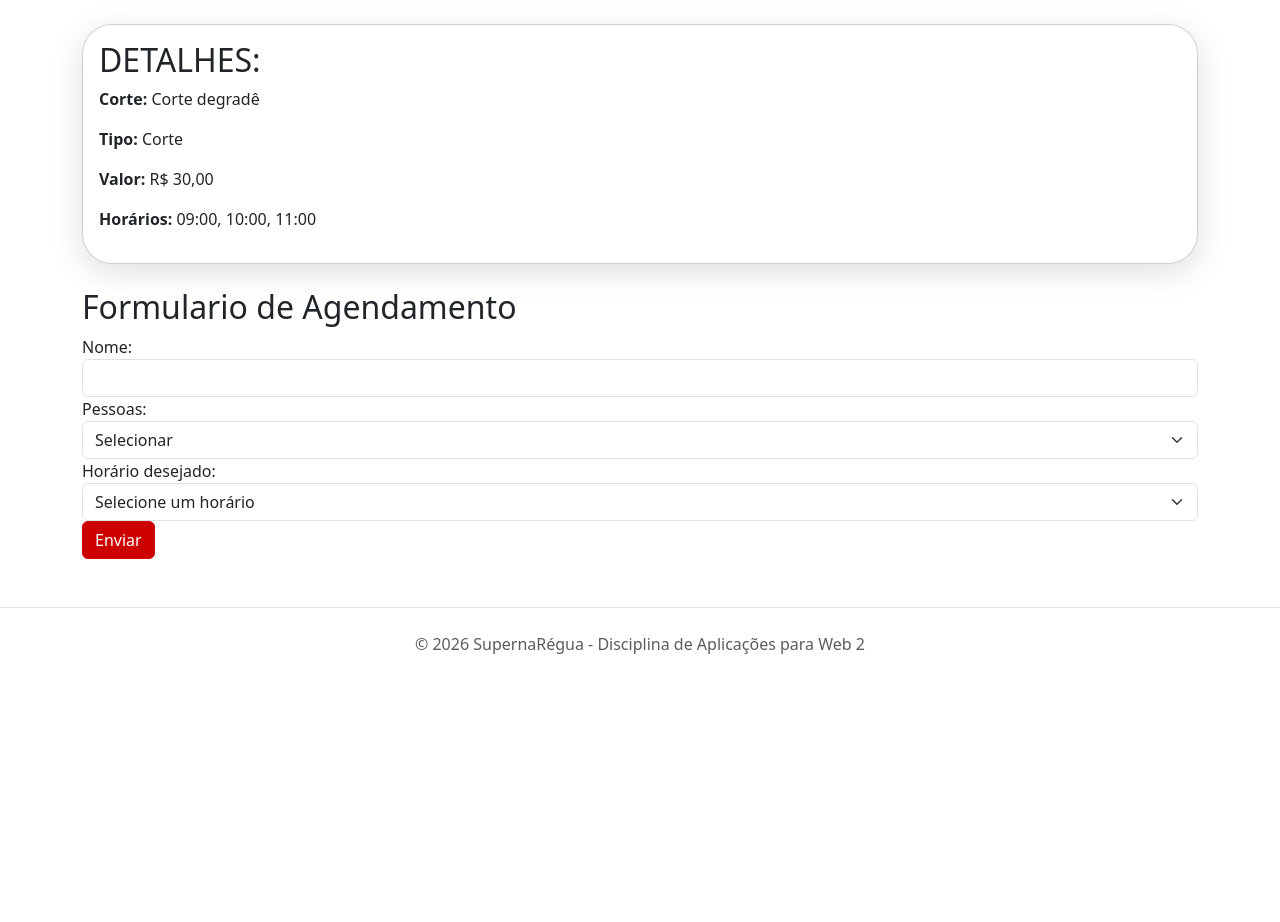
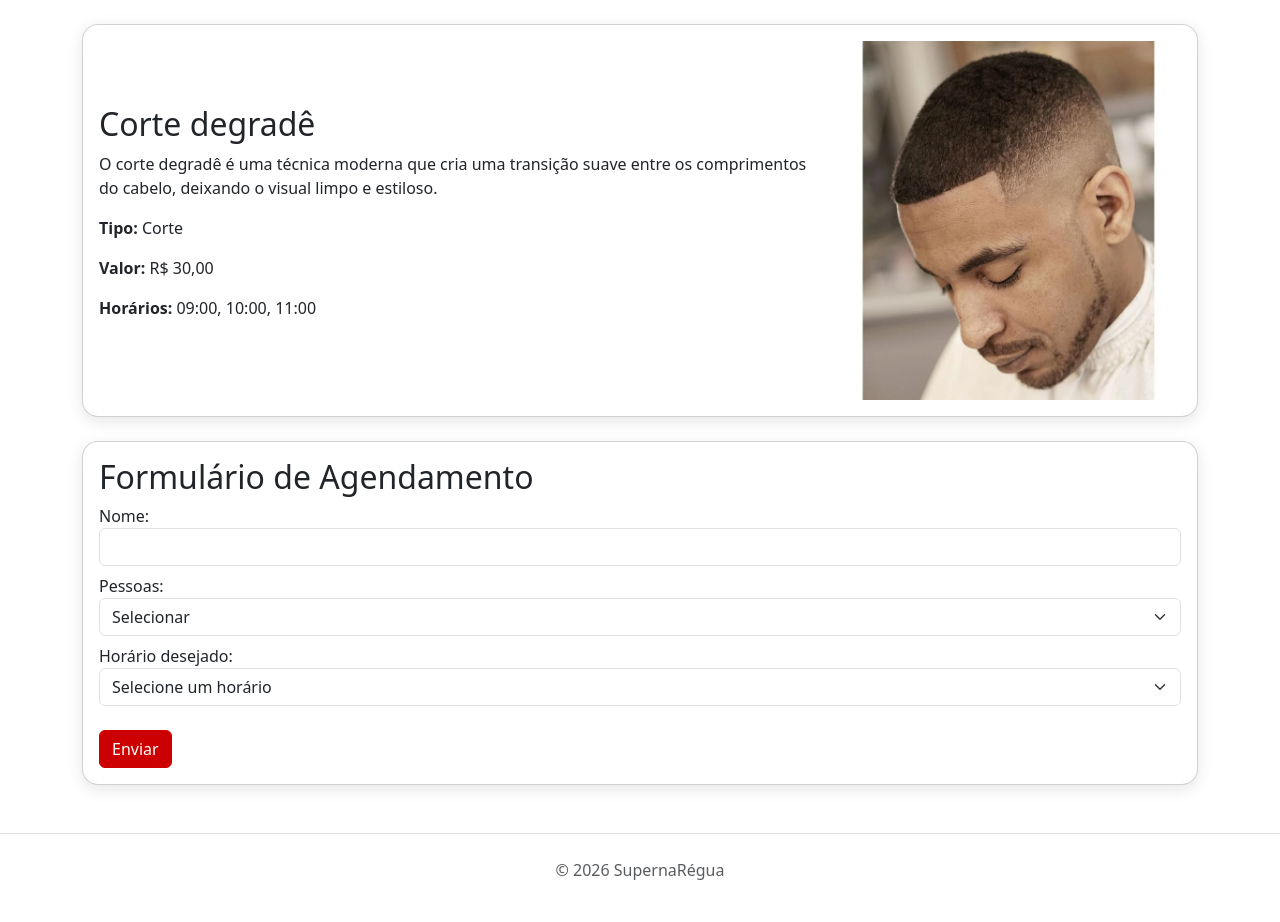
Before and after one commit to RafaBs10/Trabalho_Web2_SuperNaRegua, a PHP site: page /detalhes.php?id=1 in a window 1280 px wide. Shown: the part 71-993 px from the top of the page. Before the commit the page ends 725 px from the top, so only its background shows below. Run offline with PHP 8.4, Linux system fonts and the light colour scheme.

Commit message:
Atualização
Atualizei os detalhes colocando imagem e legenda, coloquei um serviço que nao tem horario assim nao esta disponivel. Atualizei as fotos para uma pasta propria.

```diff
--- a/TrabalhoWeb/dados.php
+++ b/TrabalhoWeb/dados.php
@@ -1,11 +1,12 @@
 <?php
 $servicos = [
-    ["id" => 1, "nome" => "Corte degradê", "tipo" => "Corte", "valor" => 30, "horarios" => ["09:00", "10:00", "11:00"]],
-    ["id" => 2, "nome" => "Corte social", "tipo" => "Corte", "valor" => 25, "horarios" => ["13:00", "14:00"]],
-    ["id" => 3, "nome" => "Barba completa", "tipo" => "Barba", "valor" => 20, "horarios" => ["09:30", "15:00"]],
-    ["id" => 4, "nome" => "Corte + barba", "tipo" => "Combo", "valor" => 45, "horarios" => ["10:30", "16:00"]],
-    ["id" => 5, "nome" => "Sobrancelha", "tipo" => "Extra", "valor" => 10, "horarios" => ["11:30", "17:00"]],
-    ["id" => 6, "nome" => "Pigmentação", "tipo" => "Premium", "valor" => 35, "horarios" => ["14:30", "18:00"]]
+    ["id" => 1, "nome" => "Corte degradê",       "tipo" => "Corte",   "valor" => 30, "horarios" => ["09:00", "10:00", "11:00"], "imagem" => "assets/degradee.jpg",   "descricao" => "O corte degradê é uma técnica moderna que cria uma transição suave entre os comprimentos do cabelo, deixando o visual limpo e estiloso."],
+    ["id" => 2, "nome" => "Corte social",         "tipo" => "Corte",   "valor" => 25, "horarios" => ["13:00", "14:00"],           "imagem" => "assets/social.jpg",     "descricao" => "O corte social é clássico e elegante, ideal para ambientes formais e do dia a dia. Acabamento preciso e bem definido."],
+    ["id" => 3, "nome" => "Barba completa",       "tipo" => "Barba",   "valor" => 20, "horarios" => ["09:30", "15:00"],           "imagem" => "assets/barba.jpg",      "descricao" => "Modelagem e aparamento completo da barba com toalha quente, produtos hidratantes e acabamento impecável."],
+    ["id" => 4, "nome" => "Corte + barba",        "tipo" => "Combo",   "valor" => 45, "horarios" => ["10:30", "16:00"],           "imagem" => "assets/combo.jpg",      "descricao" => "Combo completo unindo corte de cabelo e barba completa com desconto especial. O melhor custo-benefício da barbearia."],
+    ["id" => 5, "nome" => "Sobrancelha",          "tipo" => "Extra",   "valor" => 10, "horarios" => ["11:30", "17:00"],           "imagem" => "assets/sobrancelha.jpg", "descricao" => "Design e alinhamento de sobrancelha com pinça e navalha para um visual mais definido e harmonioso."],
+    ["id" => 6, "nome" => "Pigmentação",          "tipo" => "Premium", "valor" => 35, "horarios" => ["14:30", "18:00"],           "imagem" => "assets/pigmentacao.jpg", "descricao" => "Pigmentação capilar para disfarçar falhas e uniformizar a cor do cabelo e barba, com resultado natural."],
+    ["id" => 7, "nome" => "Relaxamento capilar",  "tipo" => "Premium", "valor" => 50, "horarios" => [],                          "imagem" => "assets/relaxamento.jpg", "descricao" => "Tratamento para alisar e reduzir o volume dos fios, proporcionando mais maciez e facilidade no dia a dia."]
 ];
 
 function buscaPorId($id)
--- a/TrabalhoWeb/detalhes.php
+++ b/TrabalhoWeb/detalhes.php
@@ -6,63 +6,70 @@ $id = $_GET['id'] ?? 0;
 
 $procurarservico = buscaPorId($id);
 
-
 if ($procurarservico == null) {
-    echo 'servico nao encontrado';
+    echo 'Serviço não encontrado';
     exit();
 }
 
-
-
+$temHorarios = !empty($procurarservico['horarios']);
 
 ?>
 
-
-
-
-
 <?php require "header.php" ?>
-
 
 <div class="container mt-4">
 
+    <div class="card mb-4">
+        <div class="card-body">
+            <div class="row align-items-center">
+                <div class="col-md-8">
+                    <h2><?php echo htmlspecialchars($procurarservico['nome']); ?></h2>
+                    <p><?php echo htmlspecialchars($procurarservico['descricao']); ?></p>
+                    <p><strong>Tipo:</strong> <?php echo htmlspecialchars($procurarservico['tipo']); ?></p>
+                    <p><strong>Valor:</strong> R$ <?php echo number_format($procurarservico['valor'], 2, ',', '.'); ?></p>
+                    <p><strong>Horários:</strong>
+                        <?php if ($temHorarios): ?>
+                            <?php echo implode(", ", $procurarservico["horarios"]); ?>
+                        <?php else: ?>
+                            <span class="badge bg-danger">Sem horários disponíveis</span>
+                        <?php endif; ?>
+                    </p>
+                </div>
+                <div class="col-md-4">
+                    <img src="<?php echo htmlspecialchars($procurarservico['imagem']); ?>"
+                        alt="<?php echo htmlspecialchars($procurarservico['nome']); ?>"
+                        style="width: 100%; border-radius: 12px;">
+                </div>
+
+            </div>
+        </div>
+    </div>
 
     <div class="card mb-4">
         <div class="card-body">
 
-            <h2>DETALHES:</h2>
+            <?php if (!$temHorarios): ?>
+                <div class="alert alert-warning">
+                    <strong>Atenção:</strong> Este serviço não possui horários disponíveis no momento. O agendamento está temporariamente desabilitado.
+                </div>
+            <?php endif; ?>
 
-            <?php
-            //exibe info das id, o implode pega a info de array e converte, o number formata o numero
-            echo '<p><strong>Corte:</strong> ' . $procurarservico['nome'] . '</p>';
-            echo '<p><strong>Tipo:</strong> ' . $procurarservico['tipo'] . '</p>';
-            echo '<p><strong>Valor:</strong> R$ ' . number_format($procurarservico['valor'], 2, ',', '.') . '</p>';
-            echo '<p><strong>Horários:</strong> ' . implode(", ", $procurarservico["horarios"]) . '</p>';
-            ?>
-
-        </div>
-    </div>
-
-    <div class="card-body">
             <form action="resultado.php" method="post">
 
-
-            <h2>Formulario de Agendamento</h2>
+                <h2>Formulário de Agendamento</h2>
 
                 <label for="nome">Nome:</label>
-            <input type="text" name="nome" class="form-control" required>
+                <input type="text" name="nome" class="form-control mb-2" <?php echo !$temHorarios ? 'disabled' : ''; ?> required>
 
                 <label for="pessoas">Pessoas:</label>
-            <select name="pessoas" class="form-select" required>
-
+                <select name="pessoas" class="form-select mb-2" <?php echo !$temHorarios ? 'disabled' : ''; ?> required>
                     <option value="">Selecionar</option>
                     <option value="1">1</option>
                     <option value="2">2</option>
-
                 </select>
 
                 <label for="horario">Horário desejado:</label>
-            <select name="horario" id="horario" class="form-select" required>
+                <select name="horario" id="horario" class="form-select mb-2" <?php echo !$temHorarios ? 'disabled' : ''; ?> required>
                     <option value="">Selecione um horário</option>
                     <?php foreach ($procurarservico['horarios'] as $horarios): ?>
                         <option value="<?php echo $horarios; ?>"><?php echo $horarios; ?></option>
@@ -70,12 +77,15 @@ if ($procurarservico == null) {
                 </select>
 
                 <input type="hidden" name="id" value="<?php echo $procurarservico['id']; ?>">
-            <button type="submit" class="btn btn-primary">Enviar</button>
+
+                <button type="submit" class="btn btn-primary mt-3" <?php echo !$temHorarios ? 'disabled' : ''; ?>>
+                    Enviar
+                </button>
 
             </form>
         </div>
     </div>
 
-
+</div>
 
 <?php require "footer.php" ?>
--- a/TrabalhoWeb/footer.php
+++ b/TrabalhoWeb/footer.php
@@ -1,5 +1,5 @@
 <footer class="text-center text-muted py-4 mt-5 border-top">
-    <p>© 2026 SupernaRégua - Disciplina de Aplicações para Web 2</p>
+    <p>© 2026 SupernaRégua</p>
 </footer>
 <script src="https://cdn.jsdelivr.net/npm/bootstrap@5/dist/js/bootstrap.bundle.min.js"></script>
 </body>
--- a/TrabalhoWeb/header.php
+++ b/TrabalhoWeb/header.php
@@ -7,13 +7,14 @@
     <title>SupernaRégua</title>
     <link href="https://cdn.jsdelivr.net/npm/bootstrap@5/dist/css/bootstrap.min.css" rel="stylesheet">
     <link href="style.css" rel="stylesheet">
+    <link rel="icon" type="image/jpeg" href="assets/logo.jpeg">
 </head>
 
 <body>
     <nav class="navbar navbar-dark">
         <div class="container">
             <a class="navbar-brand fw-bold d-flex align-items-center" href="index.php">
-                <img src="logo.jpeg" alt="SupernaRégua">
+                <img src="assets/logo.jpeg" alt="SupernaRégua">
                 SupernaRégua
             </a>
         </div>
--- a/TrabalhoWeb/index.php
+++ b/TrabalhoWeb/index.php
@@ -31,9 +31,9 @@ foreach ($servicos as $servico) {
             Todos
         </a>
         <?php foreach ($listaTipos as $tipo): ?>
-            <a href="index.php?tipo=<?php echo $tipo; ?>"
+            <a href="index.php?tipo=<?php echo htmlspecialchars($tipo); ?>"
                 class="btn <?php echo isset($_GET['tipo']) && $_GET['tipo'] == $tipo ? 'btn-dark' : 'btn-outline-dark'; ?>">
-                <?php echo $tipo; ?>
+                <?php echo htmlspecialchars($tipo); ?>
             </a>
         <?php endforeach; ?>
     </div>
--- a/TrabalhoWeb/style.css
+++ b/TrabalhoWeb/style.css
@@ -4,10 +4,12 @@
     --branco: #ffffff;
 }
 
+/* O !important é necessário para sobrescrever a cor padrão do Bootstrap */
 .navbar {
     background-color: var(--azul) !important;
 }
 
+/* Tamanho da logo na navbar */
 .navbar-brand img {
     height: 45px;
     margin-right: 10px;
@@ -28,6 +30,11 @@
     color: var(--branco) !important;
 }
 
+.btn-primary {
+    background-color: var(--vermelho) !important;
+    border-color: var(--vermelho) !important;
+}
+
 .table thead {
     background-color: var(--azul) !important;
 }
@@ -36,17 +43,7 @@
     background-color: var(--azul) !important;
 }
 
-.btn-primary {
-    background-color: var(--vermelho) !important;
-    border-color: var(--vermelho) !important;
+.card {
+    border-radius: 16px;
+    box-shadow: 0 4px 16px rgba(0, 0, 0, 0.10);
 }
-.card {
-    border-radius: 30px;
-    box-shadow: 0 8px 32px rgba(0,0,0,0.13);
-    overflow:auto
-}
-.butaoalinharborda{
-    border-radius: 30px;
-    box-shadow: 0 8px 32px rgba(0,0,0,0.13);
-    overflow:auto
-}
```
Also changed, not shown: TrabalhoWeb/resultado.php (+65 -35 lines), TrabalhoWeb/assets/barba.jpg (added), TrabalhoWeb/assets/combo.jpg (added), TrabalhoWeb/assets/degradee.jpg (added), TrabalhoWeb/assets/logo.jpeg (renamed from TrabalhoWeb/logo.jpeg), TrabalhoWeb/assets/pigmentacao.jpg (added), TrabalhoWeb/assets/relaxamento.jpg (added), TrabalhoWeb/assets/sobrancelha.jpg (added), TrabalhoWeb/assets/social.jpg (added). Lines whose indentation alone changed are shown as unchanged.
